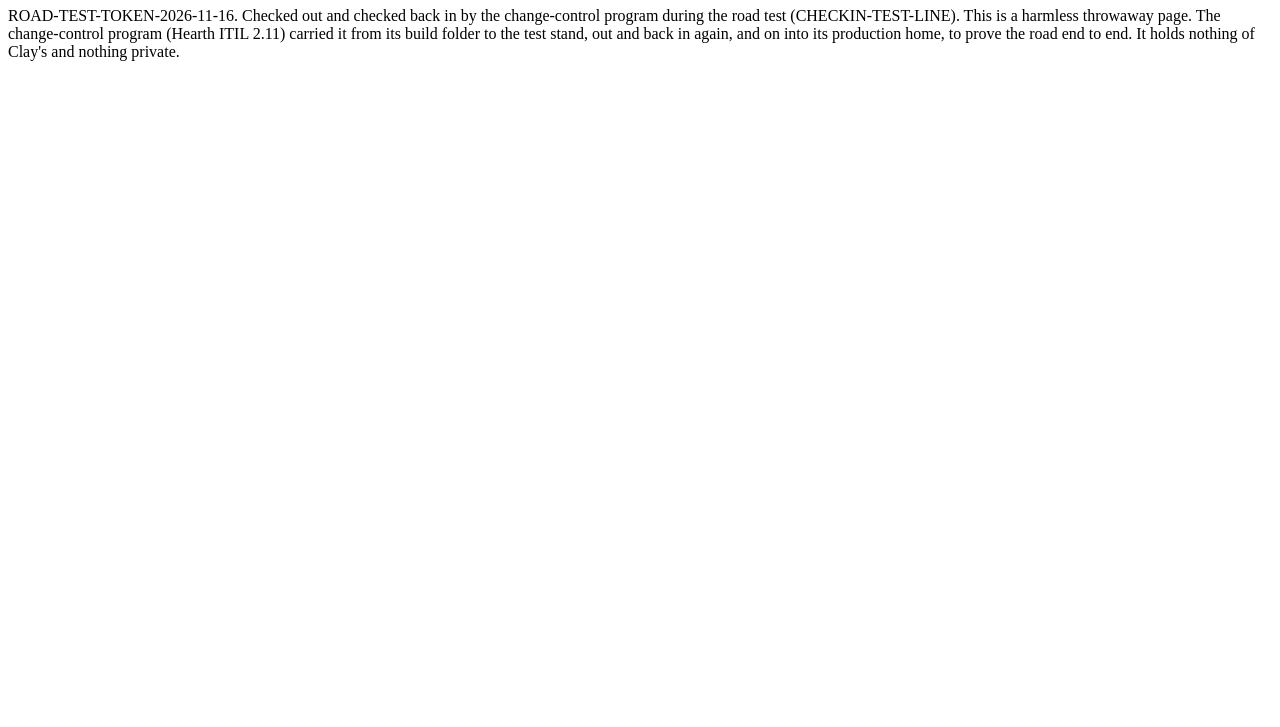
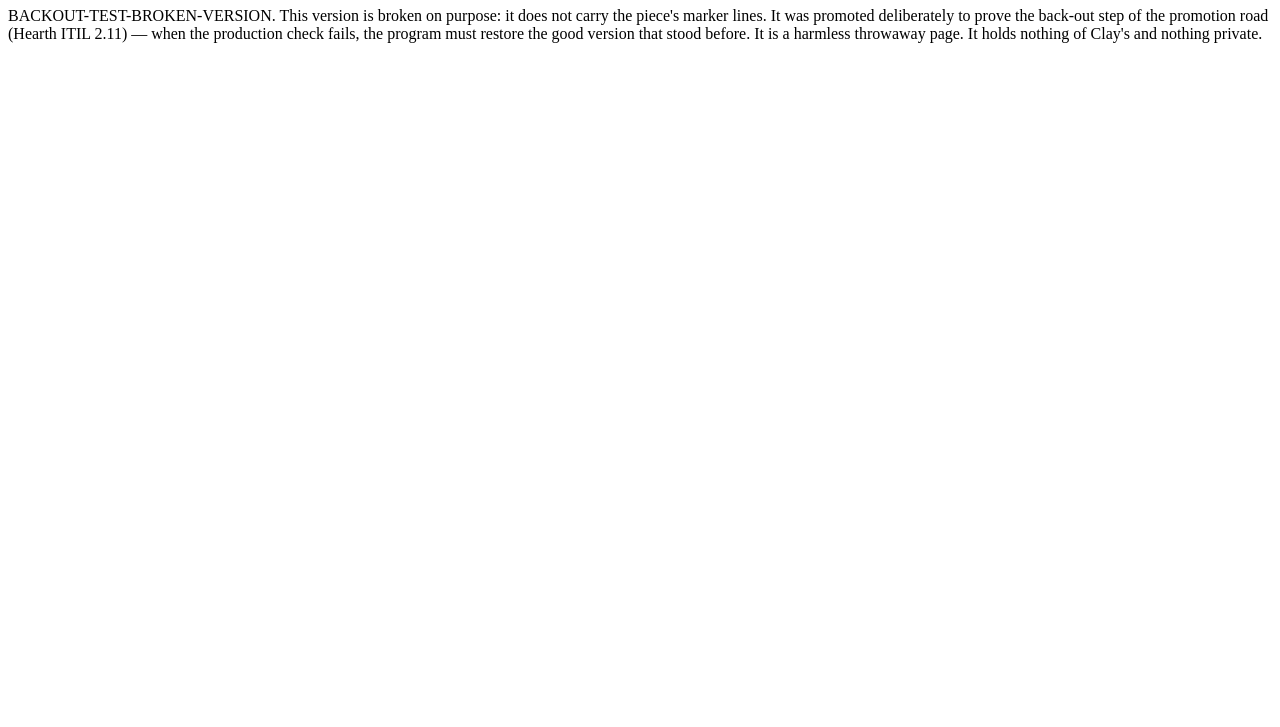
Before and after one commit to claypnw/test-stand, a plain HTML site: page change-control-test/live/index.html in a window 1280 px wide. Shown: the part 73-800 px from the top of the page. Drawn offline with Linux system fonts and the light colour scheme.

Commit message:
Promote: change-control road test piece (back-out test)

```diff
--- a/change-control-test/live/index.html
+++ b/change-control-test/live/index.html
@@ -6,12 +6,11 @@
 </head>
 <body>
 <h1>Change-control road test piece</h1>
-<p>ROAD-TEST-TOKEN-2026-11-16. Checked out and checked back in by the
-change-control program during the road test (CHECKIN-TEST-LINE). This is
-a harmless throwaway page. The
-change-control program (Hearth ITIL 2.11) carried it from its build
-folder to the test stand, out and back in again, and on into its
-production home, to prove the road end to end. It holds nothing of
-Clay's and nothing private.</p>
+<p>BACKOUT-TEST-BROKEN-VERSION. This version is broken on purpose: it
+does not carry the piece's marker lines. It was promoted deliberately
+to prove the back-out step of the promotion road (Hearth ITIL 2.11) —
+when the production check fails, the program must restore the good
+version that stood before. It is a harmless throwaway page. It holds
+nothing of Clay's and nothing private.</p>
 </body>
 </html>
```
